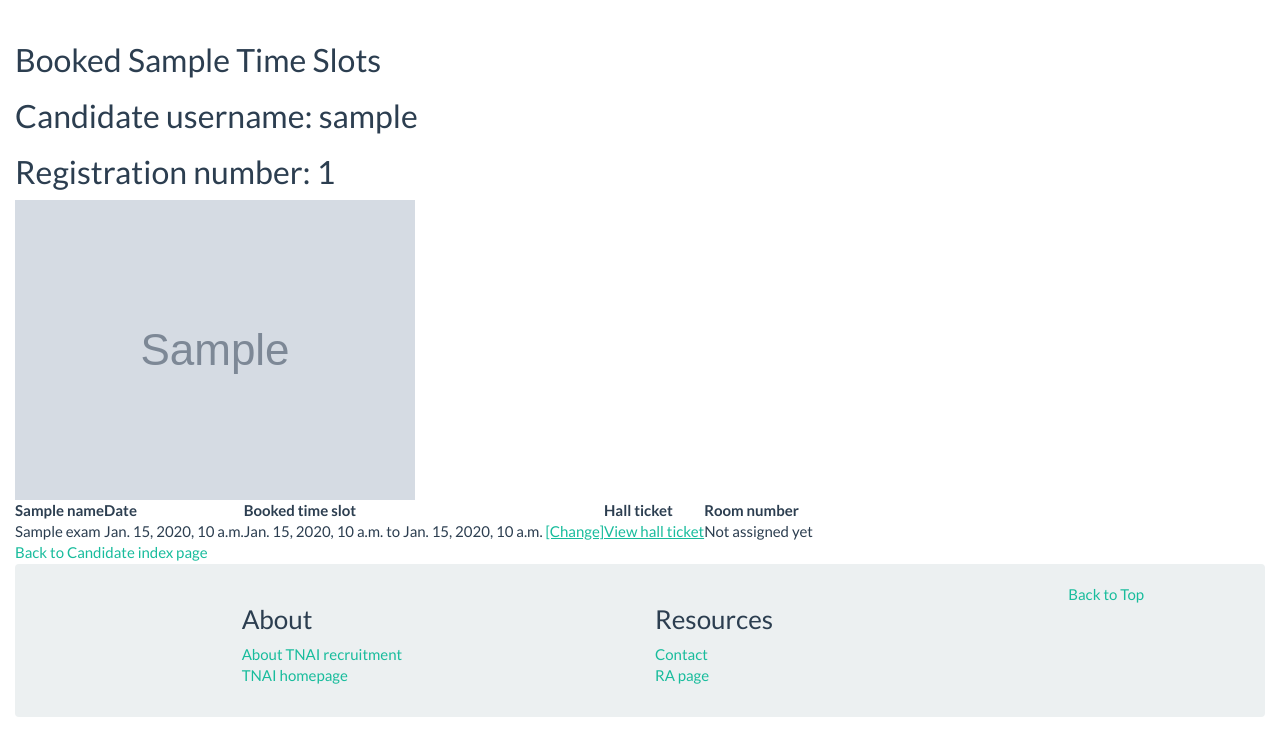
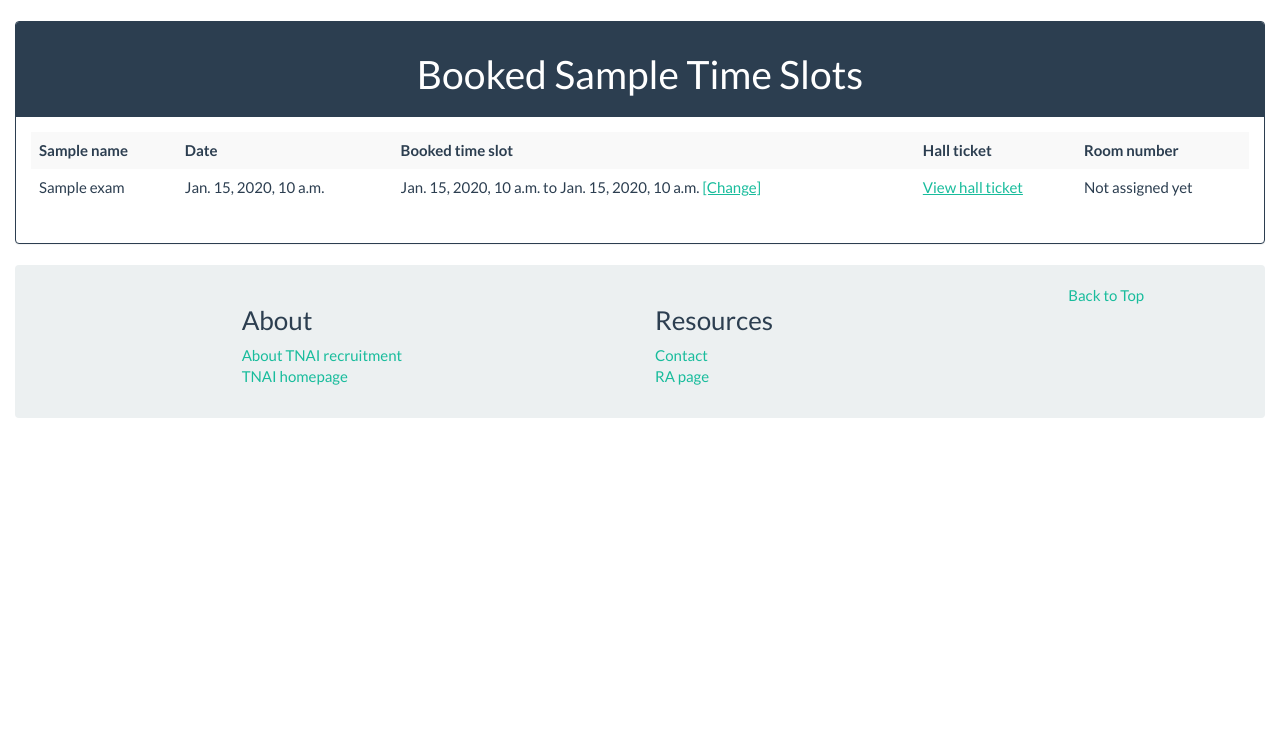
Before and after one commit to consultant-nursing-2017/tnai, a Django app: template candidate/templates/candidate/booked_exam_time_slots.html in a window 1280 px wide. Shown: the part 81-818 px from the top of the page. After the commit the page ends 499 px from the top, so only its background shows below. Run offline with Django 3.2, Linux system fonts and the light colour scheme; the template is opened without the code that fills it: most values are stand-ins (such as "Sample title", 1, 10 or a date in 2020); grey boxes marked "Sample" are stand-in pictures; some libraries are stand-ins or nearby versions.

Commit message:
Style booked time slots for candidate.

```diff
--- a/candidate/templates/candidate/booked_exam_time_slots.html
+++ b/candidate/templates/candidate/booked_exam_time_slots.html
@@ -5,15 +5,12 @@
 {% endblock %}
 
 {% block content %}
-<h2> Booked {{exam_or_interview}} Time Slots</h2>
-    <h2> Candidate username: {{ candidate.candidate_username }} </h2>
-    <h2> Registration number: {{ candidate.registration_number }} </h2>
-    {% if candidate.photograph %}
-        <img src="{{MEDIA_URL}}{{ candidate.photograph.url }}"></img>
-    {% else %}
-        No photograph uploaded.
-    {% endif %}
-    <table>
+<div class="panel panel-primary">
+    <div class="panel-heading">
+        <h1 class="text-center"> Booked {{exam_or_interview}} Time Slots</h1>
+    </div>
+    <div class="panel-body">
+        <table class="table table-striped">
             {% if queryset %}
                 <tr>
                     <th>{{exam_or_interview}} name</th>
@@ -39,5 +36,6 @@
                 <h3>No booked {{exam_or_interview.lower}} found</h3>
             {% endif %}
         </table>
-    <a href="../">Back to Candidate index page</a>
+    </div>
+</div>
 {% endblock %}
```
Lines whose indentation alone changed are shown as unchanged.
